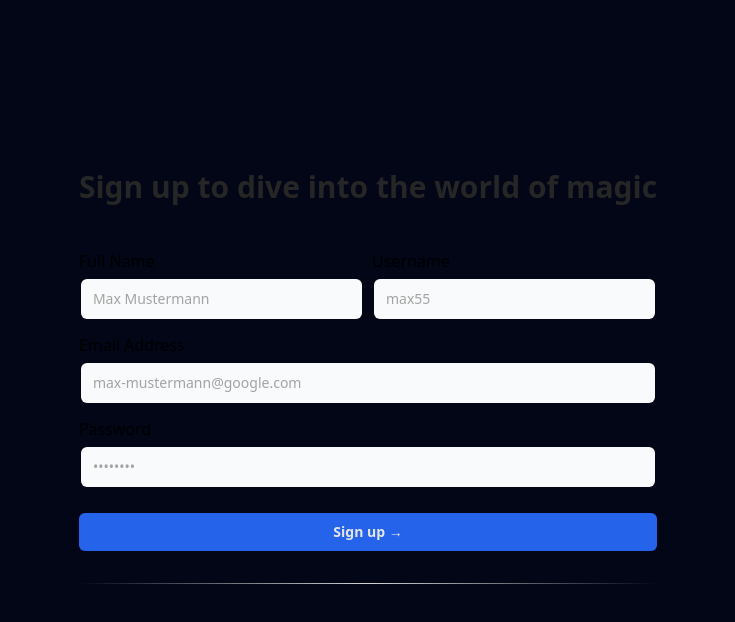
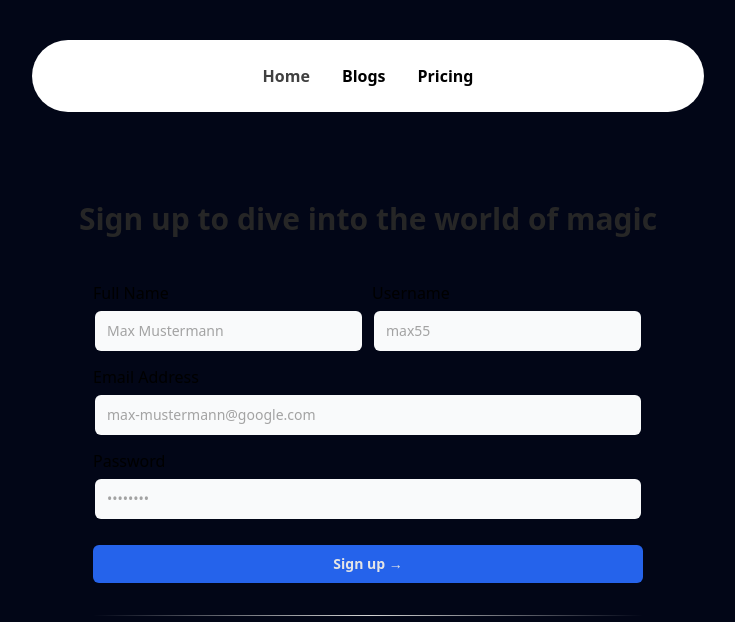
Before and after one commit to charanjeetroshan/aceternity-ui-signup-login, a React (Vite) app: page /sign-up in a window 1280 px wide. Shown: the top 622 px of the page, without its empty margins (272-1007 px from the left). Built offline with nearby package versions, Linux system fonts and the light colour scheme.

Commit message:
Clean up and minor bug fixes

```diff
--- a/src/App.tsx
+++ b/src/App.tsx
@@ -1,19 +1,21 @@
 import { BrowserRouter as Router, Routes, Route } from "react-router-dom";
 import { HomePage } from "./pages/HomePage";
 import LoginPage from "./pages/LoginPage";
-import { SignupPage } from "./pages/SignupPage";
+import SignupPage from "./pages/SignupPage";
 import UserProfile from "./pages/UserProfile";
 import { Toaster } from "react-hot-toast";
 import VerifyEmail from "./pages/VerifyEmail";
+import Navbar from "./components/custom/Navbar";
 
 function App() {
    return (
       <div className="px-4 bg-slate-950">
          <Router>
+            <Navbar className="font-semibold" />
             <Routes>
                <Route path="/" element={<HomePage />} />
                <Route path="/sign-up" element={<SignupPage />} />
-               <Route path="/verify-email" element={<VerifyEmail />} />
+               <Route path="/verify-email/:username" element={<VerifyEmail />} />
                <Route path="/sign-in" element={<LoginPage />} />
                <Route path="/user-profile" element={<UserProfile />} />
             </Routes>
--- /dev/null
+++ b/src/components/custom/Container.tsx
@@ -0,0 +1,18 @@
+import React from "react";
+
+type StackProps = {
+   children: React.ReactNode;
+   className?: string;
+};
+
+function Container(props: StackProps) {
+   return (
+      <div
+         className={`flex flex-col items-center justify-center w-full min-h-screen p-4 md:p-8 ${props.className}`}
+      >
+         {props.children}
+      </div>
+   );
+}
+
+export default Container;
--- /dev/null
+++ b/src/components/custom/InputErrorMessage.tsx
@@ -0,0 +1,5 @@
+function InputErrorMessage({ children }: { children: React.ReactNode }) {
+   return <p className="text-sm text-red-600">{children}</p>;
+}
+
+export default InputErrorMessage;
--- /dev/null
+++ b/src/components/custom/InputLabelContainer.tsx
@@ -0,0 +1,13 @@
+import { cn } from "@/lib/utils";
+import React from "react";
+
+type LabelInputContainerProps = {
+   children: React.ReactNode;
+   className?: string;
+};
+
+export function LabelInputContainer({ children, className }: LabelInputContainerProps) {
+   return (
+      <div className={cn("flex flex-col space-y-2 w-full", className)}>{children}</div>
+   );
+}
--- a/src/pages/HomePage.tsx
+++ b/src/pages/HomePage.tsx
@@ -1,13 +1,12 @@
 import Button from "@/components/custom/Button";
-import Navbar from "@/components/custom/Navbar";
+import Container from "@/components/custom/Container";
 import { TypewriterEffectSmooth as Typewriter } from "@/components/ui/typewriter-effect";
 import { words } from "@/lib/constants";
 import { Link } from "react-router-dom";
 
 export function HomePage() {
    return (
-      <div className="flex flex-col text-center items-center justify-center w-full min-h-screen">
-         <Navbar className="font-semibold" />
+      <Container className="text-center">
          <Typewriter words={words} />
          <p className="text-neutral-600 dark:text-neutral-200 text-base mb-10 xl:text-xl">
             An application built for practice by Charanjeet Singh Roshan
@@ -20,6 +19,6 @@ export function HomePage() {
                <Button variant="outlined">Login</Button>
             </Link>
          </div>
-      </div>
+      </Container>
    );
 }
--- a/src/pages/SignupPage.tsx
+++ b/src/pages/SignupPage.tsx
@@ -1,5 +1,4 @@
-import React, { useState } from "react";
-import { cn } from "@/lib/utils";
+import { useState } from "react";
 import { Label } from "@/components/ui/label";
 import { Input } from "@/components/ui/input";
 import Button from "@/components/custom/Button";
@@ -9,11 +8,15 @@ import { z } from "zod";
 import { signupSchema } from "@/schemas/signupSchema";
 import { zodResolver } from "@hookform/resolvers/zod";
 import axios, { AxiosError } from "axios";
-import { APIResponse } from "@/types";
+import { APIResponse, User } from "@/types";
 import { Navigate } from "react-router-dom";
+import Container from "@/components/custom/Container";
+import InputErrorMessage from "@/components/custom/InputErrorMessage";
+import { LabelInputContainer } from "@/components/custom/InputLabelContainer";
 
-export function SignupPage() {
+export default function SignupPage() {
    const [registerationSuccess, setRegistrationSuccess] = useState(false);
+   const [registeredUser, setRegisteredUser] = useState<User>();
 
    const {
       handleSubmit,
@@ -38,6 +41,7 @@ export function SignupPage() {
 
          if (response.data.success) {
             toast.success("Registration successful!");
+            setRegisteredUser(response.data.data?.user);
             setTimeout(() => {
                setRegistrationSuccess(true);
             }, 1500);
@@ -52,16 +56,15 @@ export function SignupPage() {
    };
 
    if (registerationSuccess) {
-      return <Navigate to="/verify-email" replace />;
+      return <Navigate to={`/verify-email/${registeredUser?.username}`} />;
    }
 
    return (
-      <div className="flex flex-col items-center justify-center w-full min-h-screen">
-         <div className="p-4 md:p-8">
-            <h2 className="font-bold text-center text-3xl text-neutral-800 dark:text-neutral-200">
+      <Container>
+         <h2 className="font-bold text-center text-2xl sm:text-3xl text-neutral-800 dark:text-neutral-200 my-12">
             Sign up to dive into the world of magic
          </h2>
-            <form className="my-12" onSubmit={handleSubmit(registerUser)}>
+         <form className="w-[550px] max-w-full" onSubmit={handleSubmit(registerUser)}>
             <div className="flex flex-col md:flex-row space-y-2 md:space-y-0 md:space-x-2 mb-4">
                <LabelInputContainer>
                   <Label htmlFor="fullName">Full Name</Label>
@@ -78,7 +81,7 @@ export function SignupPage() {
                      )}
                   />
                   {formErrors.fullName && (
-                        <ErrorMessage>{formErrors.fullName.message}</ErrorMessage>
+                     <InputErrorMessage>{formErrors.fullName.message}</InputErrorMessage>
                   )}
                </LabelInputContainer>
                <LabelInputContainer>
@@ -87,22 +90,16 @@ export function SignupPage() {
                      name="username"
                      control={control}
                      render={({ field }) => (
-                           <Input
-                              id="username"
-                              placeholder="max55"
-                              type="text"
-                              {...field}
-                           />
+                        <Input id="username" placeholder="max55" type="text" {...field} />
                      )}
                   />
                   {formErrors.username && (
-                        <ErrorMessage>{formErrors.username.message}</ErrorMessage>
+                     <InputErrorMessage>{formErrors.username.message}</InputErrorMessage>
                   )}
                </LabelInputContainer>
             </div>
             <LabelInputContainer className="mb-4">
                <Label htmlFor="email">Email Address</Label>
-
                <Controller
                   name="email"
                   control={control}
@@ -116,7 +113,7 @@ export function SignupPage() {
                   )}
                />
                {formErrors.email && (
-                     <ErrorMessage>{formErrors.email.message}</ErrorMessage>
+                  <InputErrorMessage>{formErrors.email.message}</InputErrorMessage>
                )}
             </LabelInputContainer>
             <LabelInputContainer className="mb-6">
@@ -134,7 +131,7 @@ export function SignupPage() {
                   )}
                />
                {formErrors.password && (
-                     <ErrorMessage>{formErrors.password.message}</ErrorMessage>
+                  <InputErrorMessage>{formErrors.password.message}</InputErrorMessage>
                )}
             </LabelInputContainer>
             <Button variant="filled" type="submit" disabled={isSubmitting}>
@@ -143,23 +140,6 @@ export function SignupPage() {
             {isSubmitting && <LoaderIcon className="size-7 mx-auto mt-6" />}
             <div className="bg-gradient-to-r from-transparent via-neutral-300 dark:via-neutral-700 to-transparent my-8 h-[1px] w-full" />
          </form>
-         </div>
-      </div>
+      </Container>
    );
 }
-
-const LabelInputContainer = ({
-   children,
-   className,
-}: {
-   children: React.ReactNode;
-   className?: string;
-}) => {
-   return (
-      <div className={cn("flex flex-col space-y-2 w-full", className)}>{children}</div>
-   );
-};
-
-const ErrorMessage = ({ children }: { children: React.ReactNode }) => {
-   return <p className="text-sm text-red-600">{children}</p>;
-};
```
Lines whose indentation alone changed are shown as unchanged.
